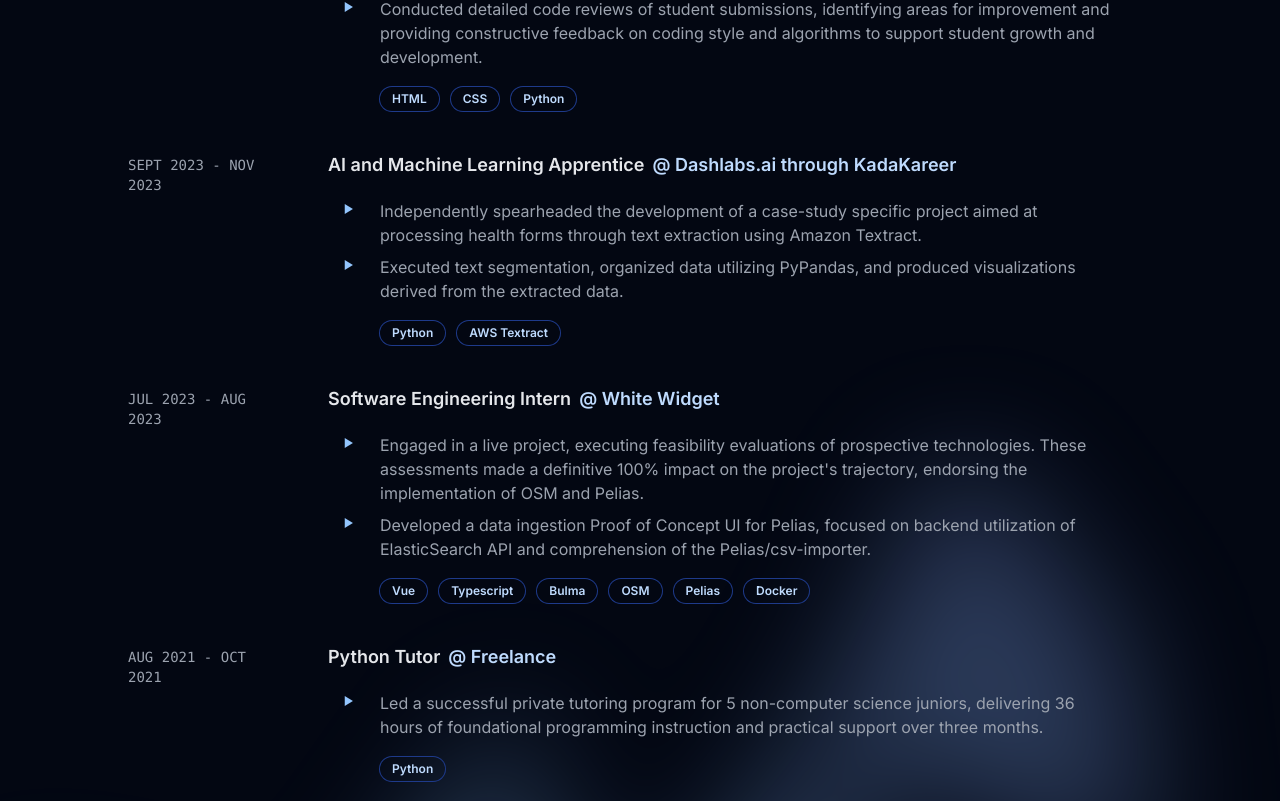
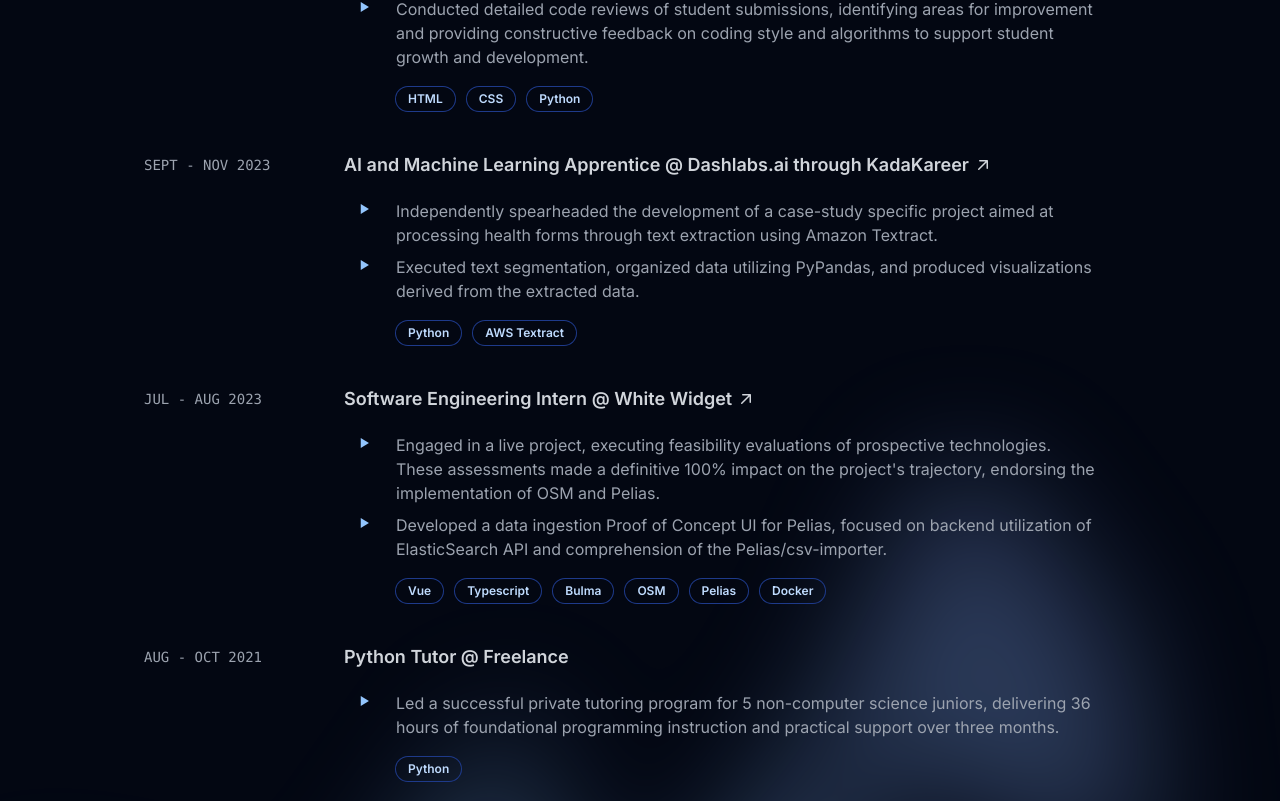
Before and after one commit to coleenagsao/v1, a Next.js app: page / in a window 1280 px wide. Shown: the part 2739-3540 px from the top of the page. Built offline with nearby package versions, Linux system fonts and the light colour scheme.

Commit message:
feat: make each work experience clickable with background during hover

```diff
--- /dev/null
+++ b/app/components/icons/arrow.js
@@ -0,0 +1,11 @@
+import React from 'react';
+
+const Arrow = () => (
+    <svg xmlns="http://www.w3.org/2000/svg" viewBox="0 0 20 20" fill="currentColor" className="size-5">
+  <path fillRule="evenodd" d="M5.22 14.78a.75.75 0 0 0 1.06 0l7.22-7.22v5.69a.75.75 0 0 0 1.5 0v-7.5a.75.75 0 0 0-.75-.75h-7.5a.75.75 0 0 0 0 1.5h5.69l-7.22 7.22a.75.75 0 0 0 0 1.06Z" clipRule="evenodd" />
+    </svg>
+
+
+);
+
+export default Arrow;
--- a/app/components/icons/index.js
+++ b/app/components/icons/index.js
@@ -3,3 +3,4 @@ export { default as Github } from './github';
 export { default as LinkedIn } from './linkedin';
 export { default as Icon } from './icon';
 export { default as Polygon } from './polygon';
+export { default as Arrow } from './arrow';
--- a/app/components/sections/experiences.js
+++ b/app/components/sections/experiences.js
@@ -3,7 +3,7 @@
 import Link from "next/link";
 import Image from "next/image";
 import { skills, navLinks, work } from '@/app/config';
-import { Polygon } from '@/app/components/icons'
+import { Polygon, Arrow } from '@/app/components/icons'
 
 
 export default function Experiences(){
@@ -18,7 +18,17 @@ export default function Experiences(){
                 {/* List of Experiences */}
                 <div className="w-full py-4">
                     {work.map((item)=> (
-                        <div key={item} className="lg:flex py-5">
+                        <Link
+                            key={item}
+                            href={item.url}
+                            target="_blank"
+                            rel="noopener noreferrer"
+                            className="group lg:flex px-4 py-5 hover:bg-blue-100/5 hover:ring-1 hover:ring-blue-100/10 hover:rounded-lg duration-300"
+                            onClick={(e) => {
+                                if (!item.url) {
+                                e.preventDefault();
+                                }
+                            }}>
                             {/* Work Duration */}
                             <div className="w-40 text-sm text-gray-400 font-medium font-mono mt-1">
                                 {item.range}
@@ -26,8 +36,14 @@ export default function Experiences(){
 
                             <div className="lg:flex-1 flex-start md:px-10 font-semibold">
                                 {/* Title and Company */}
-                                <div className="text-lg text-gray-200">
-                                    {item.title}<span><Link href={item.url} className="text-blue-200 hover:underline pl-2">@ {item.company}</Link> </span>
+                                <div className="flex text-lg text-gray-300 group-hover:text-blue-300">
+                                    <div href={item.url} className="flex">
+                                        {item.title} @ {item.company}
+                                        <div className="h-1 w-1 ml-1 text-gray-300 mt-1 group-hover:text-blue-300 group-hover:-translate-y-1 group-hover:translate-x-1 duration-300">
+                                            {item.url && <Arrow className="w-full h-full"/>}
+                                        </div>
+                                    </div>
+
                                 </div>
 
                                 {/* Description */}
@@ -59,7 +75,7 @@ export default function Experiences(){
 
 
                             </div>
-                        </div>
+                        </Link>
                     ))}
 
 
--- a/app/config.js
+++ b/app/config.js
@@ -57,7 +57,7 @@ module.exports = {
       {
         title: 'AI and Machine Learning Apprentice',
         company: 'Dashlabs.ai through KadaKareer',
-        range: 'SEPT 2023 - NOV 2023',
+        range: 'SEPT - NOV 2023',
         description: [
           "Independently spearheaded the development of a case-study specific project aimed at processing health forms through text extraction using Amazon Textract.",
           "Executed text segmentation, organized data utilizing PyPandas, and produced visualizations derived from the extracted data."
@@ -68,7 +68,7 @@ module.exports = {
       {
         title: 'Software Engineering Intern',
         company: 'White Widget',
-        range: 'JUL 2023 - AUG 2023',
+        range: 'JUL - AUG 2023',
         description: [
           "Engaged in a live project, executing feasibility evaluations of prospective technologies. These assessments made a definitive 100% impact on the project's trajectory, endorsing the implementation of OSM and Pelias.",
           'Developed a data ingestion Proof of Concept UI for Pelias, focused on backend utilization of ElasticSearch API and comprehension of the Pelias/csv-importer.'
@@ -79,7 +79,7 @@ module.exports = {
       {
         title: 'Python Tutor',
         company: 'Freelance',
-        range: 'AUG 2021 - OCT 2021',
+        range: 'AUG - OCT 2021',
         description: [
           "Led a successful private tutoring program for 5 non-computer science juniors, delivering 36 hours of foundational programming instruction and practical support over three months.",
         ],
```
